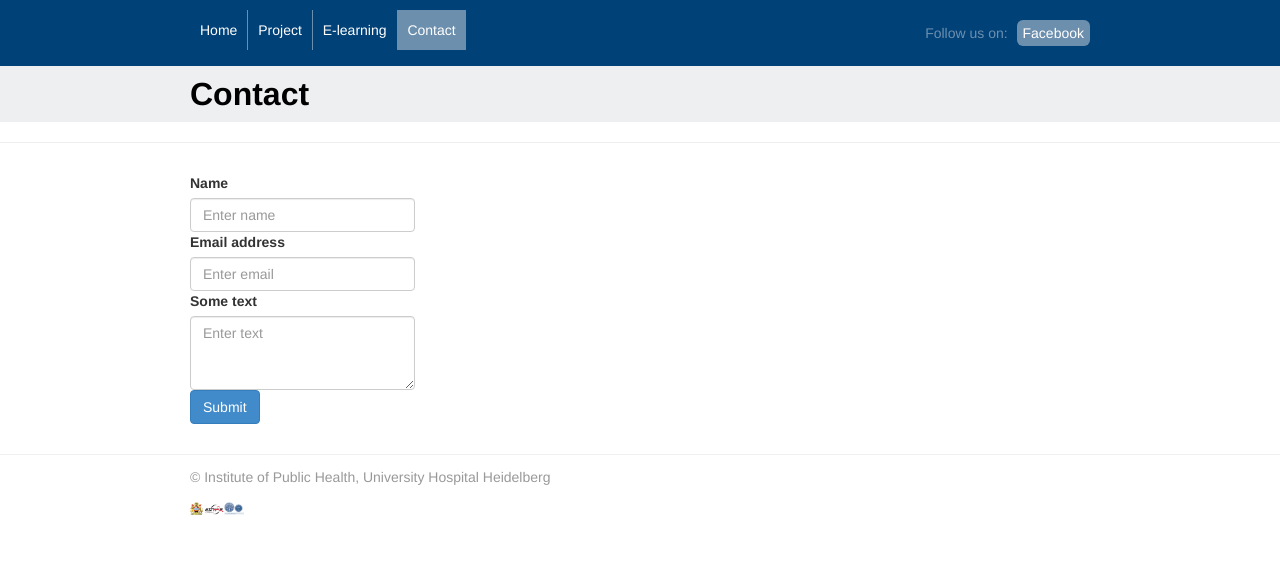
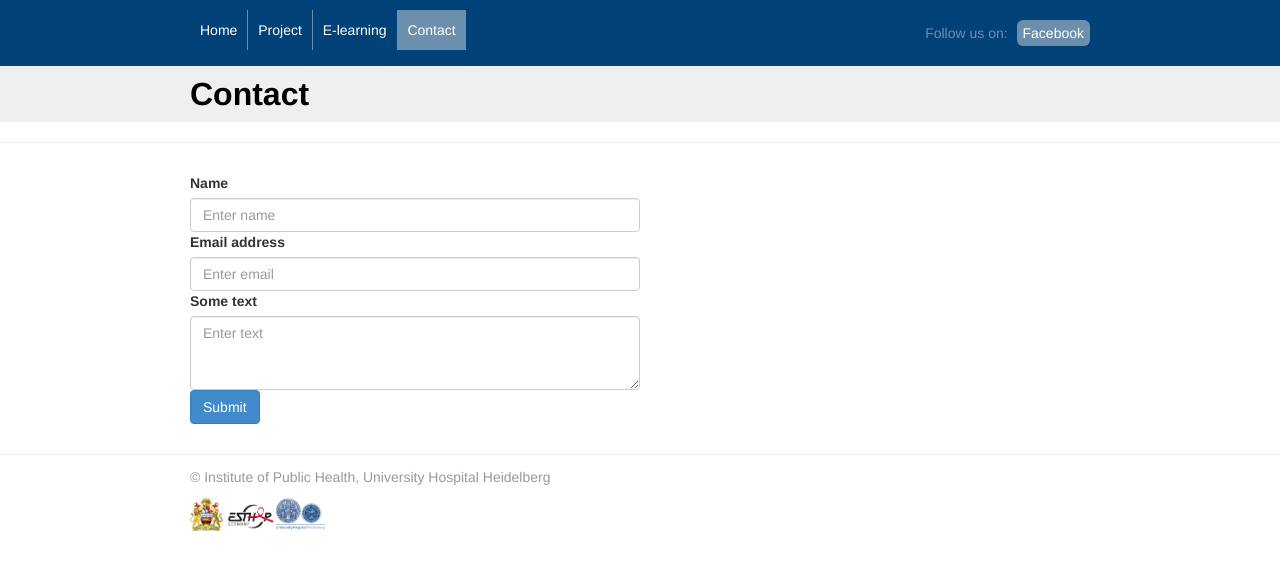
Before and after one commit to ESTHER-MAGNET/em, a Jekyll site: the page built from contact/index.html, in a window 1280 px wide. Shown: the top 570 px of the page. Built offline with Jekyll 4.4.1, drawn with Linux system fonts in a browser that asks for light colours; Markdown is read by kramdown in place of the engine named in the settings.

Commit message:
Changed size.

```diff
--- a/_includes/footer.html
+++ b/_includes/footer.html
@@ -1,6 +1,6 @@
 <footer id="footer">
   <div class="inner-content">
     <p class="first-child">© Institute of Public Health, University Hospital Heidelberg</p>
-    <p class="first-child"><img src="{{site.baseurl}}/images/logo.gif" alt="Logos" style="max-width:6%;height:auto;"></p>
+    <p class="first-child"><img src="{{site.baseurl}}/images/logo.gif" alt="Logos" style="max-width:15%;height:auto;"></p>
   </div>
 </footer>
--- a/contact/index.html
+++ b/contact/index.html
@@ -18,21 +18,21 @@ title: Contact
        <div id="content">
  			 <div class="inner-content">
             <label for="exampleInputName">Name</label>
-            <input name="name" type="name" class="form-control" id="exampleInputName" placeholder="Enter name" email" style="width: 25%;">
+            <input name="name" type="name" class="form-control" id="exampleInputName" placeholder="Enter name" email" style="width: 50%;">
         </div>
 
         <input type="hidden" name="_subject" value="New submission @ESTHER-MAGNET!" />
 
         <div class="inner-content">
             <label for="exampleInputEmail1">Email address</label>
-            <input name="_replyto" type="email" class="form-control" id="exampleInputEmail1" placeholder="Enter email" style="width: 25%;">
+            <input name="_replyto" type="email" class="form-control" id="exampleInputEmail1" placeholder="Enter email" style="width: 50%;">
         </div>
 
         <input type="text" name="_gotcha" style="display:none" />
 
         <div class="inner-content">
             <label for="exampleTextArea">Some text</label>
-            <textarea name="message" class="form-control" rows="3" placeholder="Enter text" email" style="width: 25%;"></textarea>
+            <textarea name="message" class="form-control" rows="3" placeholder="Enter text" style="width: 50%;"></textarea>
 
 
         </div>
```
